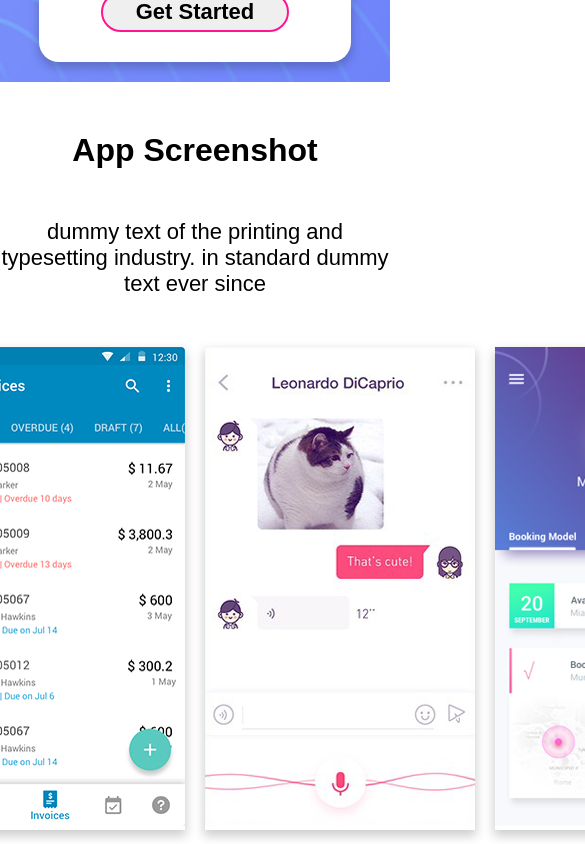
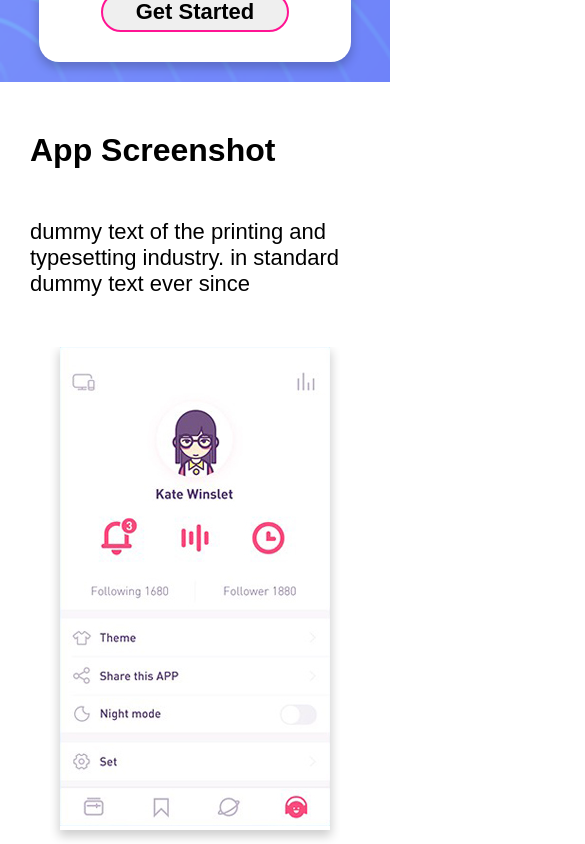
Before and after one commit to glv1at118/product-brief, a Vue app: page / in a window 390 px wide. Shown: the part 4960-5804 px from the top of the page, 585 px wide, since content can reach past the window. Built offline with nearby package versions, Linux system fonts and the light colour scheme.

Commit message:
added the responsive layout for AppScrenShot.vue. Added a line of comment about CSS @media bug caused by Vue 3, in the ReadMe.md

```diff
--- a/src/components/AppScreenShot.vue
+++ b/src/components/AppScreenShot.vue
@@ -2,6 +2,7 @@
   <div id="app-screenshot">
     <h1>{{title}}</h1>
     <p>{{intro}}</p>
+    <div id="photo-frame">
       <ul>
         <li>
           <img src="../assets/screen-1.jpg" alt="screen shot not accessible" />
@@ -16,6 +17,7 @@
           <img src="../assets/screen-4.jpg" alt="screen shot not accessible" />
         </li>
       </ul>
+    </div>
   </div>
 </template>
 
@@ -35,6 +37,49 @@ export default {
 </script>
 
 <style lang="scss" scoped>
+@media only screen and (max-width: 800px) {
+  #app-screenshot {
+    width: 100%;
+    position: relative;
+
+    h1,
+    p {
+      text-align: left !important;
+      margin: 50px 0px 50px 0px;
+      padding-left: 30px;
+    }
+    p {
+      font-size: 22px;
+    }
+    #photo-frame {
+      width: 290px !important;
+      height: 510px;
+      position: relative;
+      top: 0px;
+      left: 50%;
+      transform: translateX(-50%);
+
+      ul {
+        width: 1160px;
+        height: 479px;
+        left: 0px !important;
+        transform: translateX(0px) !important;
+        transform: translateX(-50%);
+
+        li {
+          float: left;
+          margin: 0px 10px 0px 10px;
+          box-shadow: 0px 5px 10px 1px rgba(#000, 0.2);
+          cursor: pointer;
+
+          &:hover {
+            box-shadow: 0px 5px 10px 8px rgba(#000, 0.2);
+          }
+        }
+      }
+    }
+  }
+}
 #app-screenshot {
   width: 100%;
   position: relative;
@@ -47,6 +92,15 @@ export default {
   p {
     font-size: 22px;
   }
+  #photo-frame {
+    width: 1160px;
+    height: 510px;
+    position: relative;
+    top: 0px;
+    left: 50%;
+    transform: translateX(-50%);
+    overflow-x: scroll;
+
     ul {
       width: 1160px;
       height: 479px;
@@ -67,4 +121,5 @@ export default {
       }
     }
   }
+}
 </style>
```
Also changed, not shown: 1 other file (tests, documents, lock files or other folders). Lines whose indentation alone changed are shown as unchanged.
